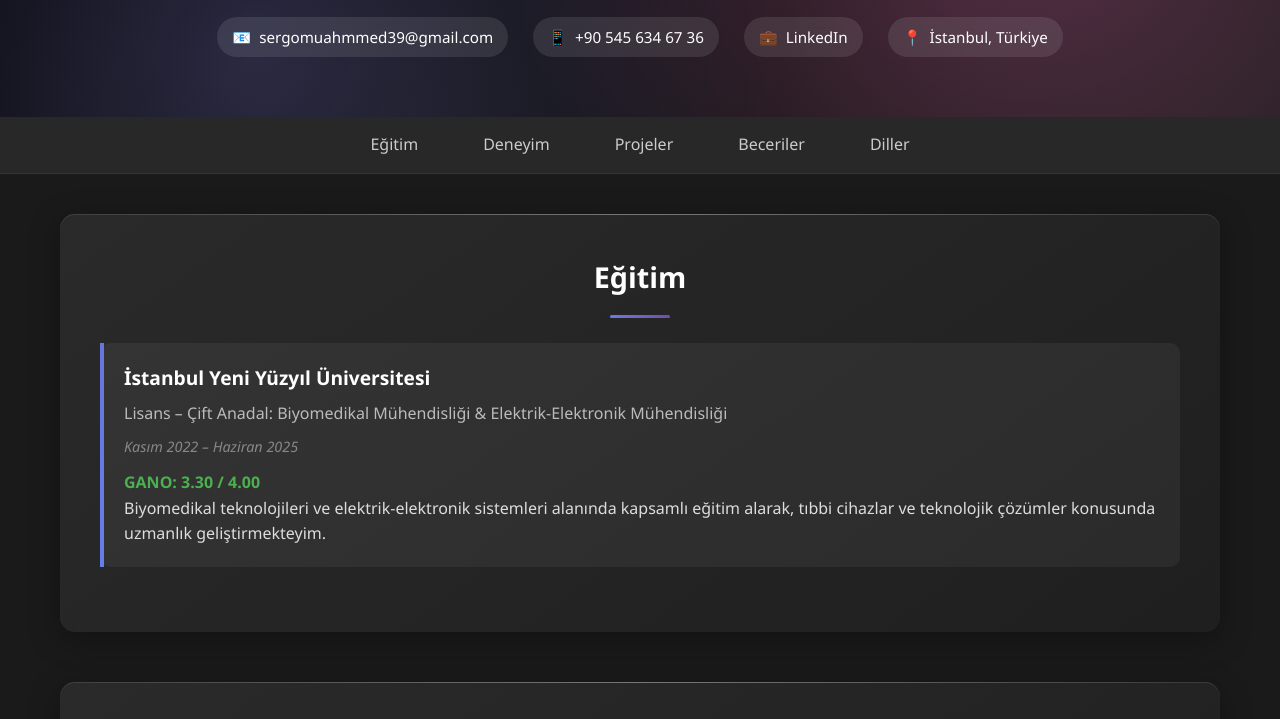
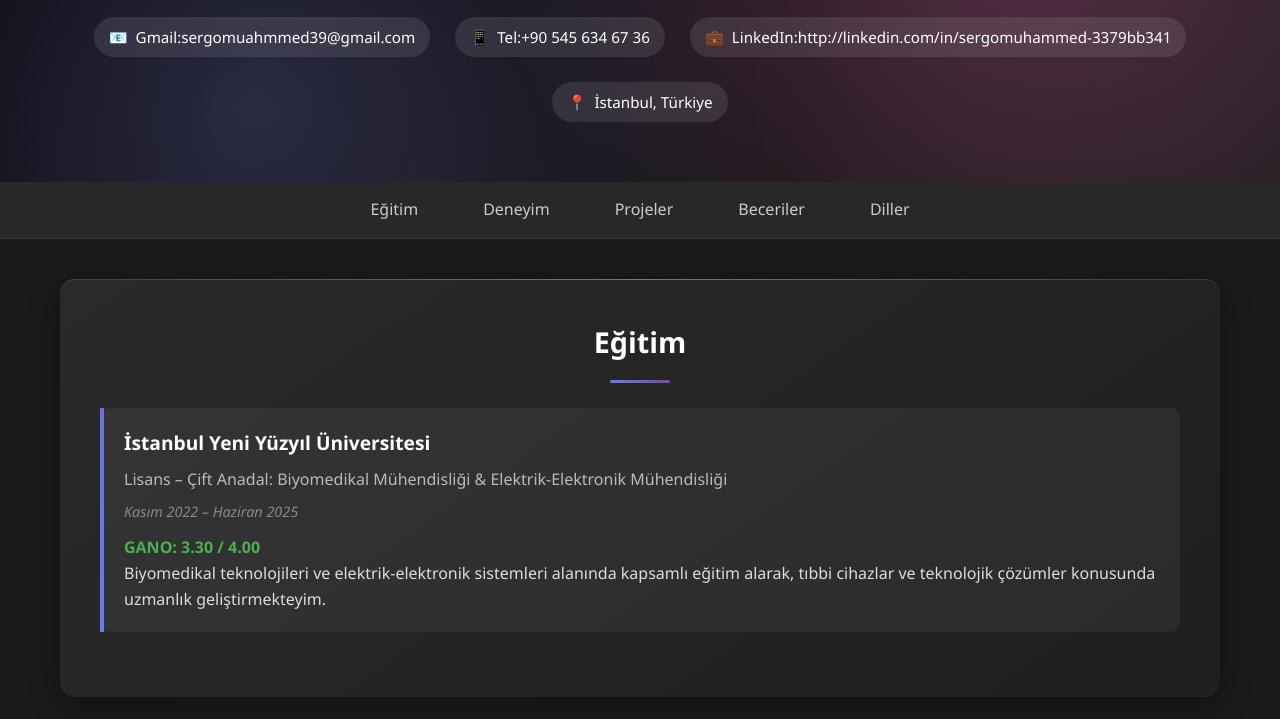
Before and after one commit to siyarmr/personel_website, a plain HTML site: page index.html in a window 1280 px wide. Shown: the part 183-902 px from the top of the page. Drawn offline with Linux system fonts and the light colour scheme.

Commit message:
Update index.html

```diff
--- a/index.html
+++ b/index.html
@@ -463,15 +463,15 @@
                 <div class="contact-info">
                     <div class="contact-item">
                         <span>📧</span>
-                        <a href="mailto:sergomuahmmed39@gmail.com">sergomuahmmed39@gmail.com</a>
+                        <a href="mailto:sergomuahmmed39@gmail.com">Gmail:sergomuahmmed39@gmail.com</a>
                     </div>
                     <div class="contact-item">
                         <span>📱</span>
-                        <a href="tel:+905456346736">+90 545 634 67 36</a>
+                        <a href="tel:+905456346736">Tel:+90 545 634 67 36</a>
                     </div>
                     <div class="contact-item">
                         <span>💼</span>
-                        <a href="https://linkedin.com/in/sergo-muhammed" target="_blank">LinkedIn</a>
+                        <a href="http://linkedin.com/in/sergomuhammed-3379bb341" target="_blank">LinkedIn:http://linkedin.com/in/sergomuhammed-3379bb341</a>
                     </div>
                     <div class="contact-item">
                         <span>📍</span>
```
